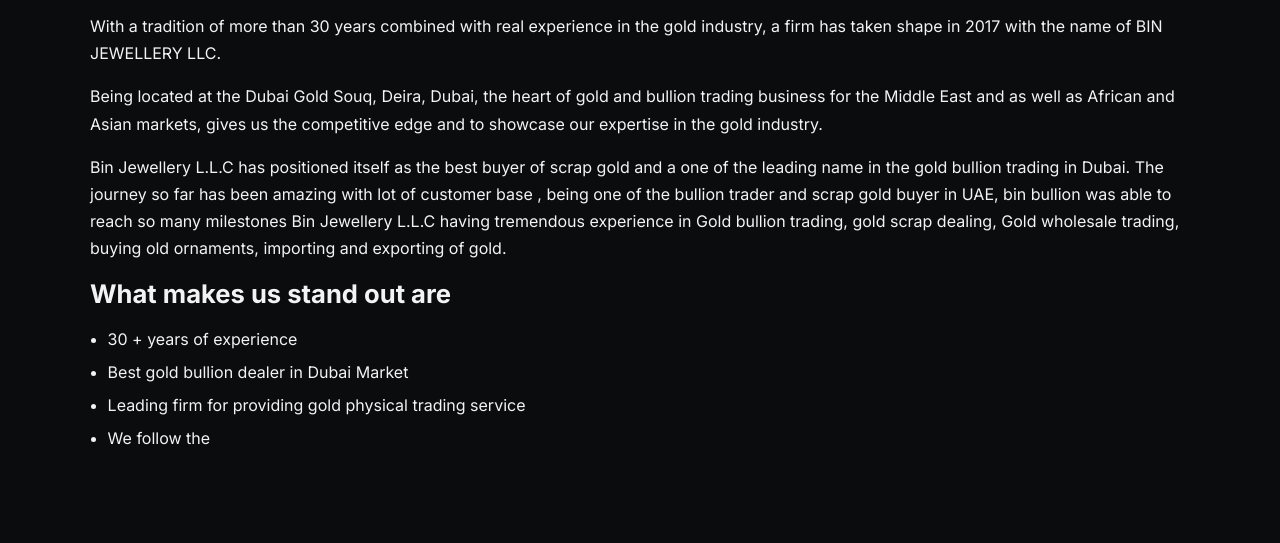
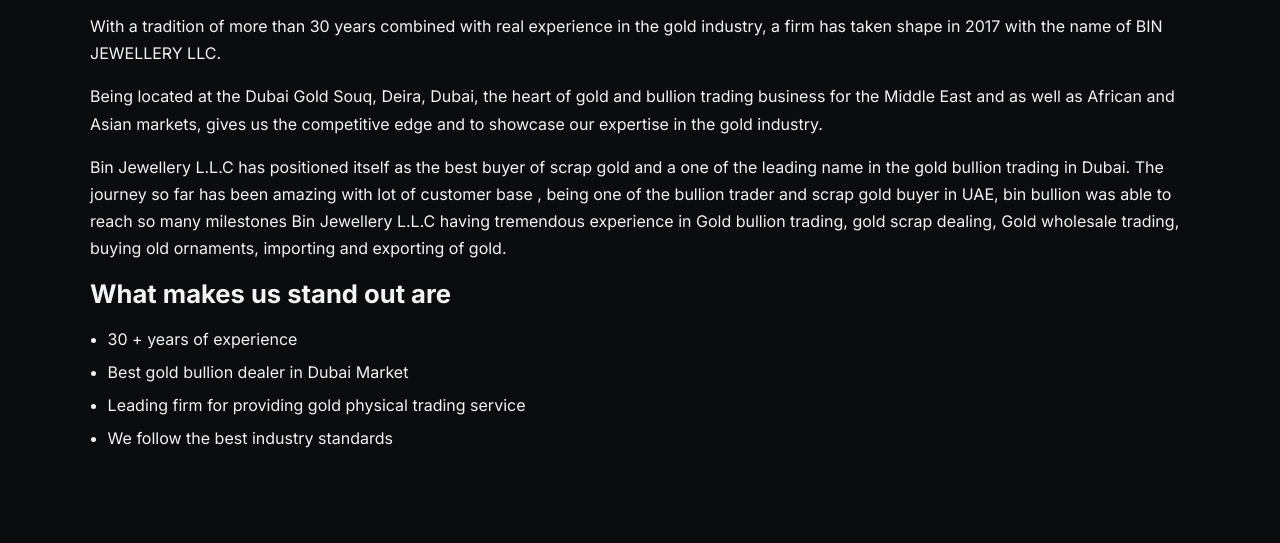
Before and after one commit to adil-ak/binbullion_website, a plain HTML site: page about.html in a window 1280 px wide. Shown: the part 180-723 px from the top of the page. Drawn offline with Linux system fonts and the light colour scheme.

Commit message:
fix: change about form

```diff
--- a/about.html
+++ b/about.html
@@ -39,7 +39,7 @@
 <li>30 + years of experience</li>
 <li>Best gold bullion dealer in Dubai Market</li>
 <li>Leading firm for providing gold physical trading service</li>
-<li>We follow the</li>
+<li>We follow the best industry standards</li>
 </ul>
 
 
```
